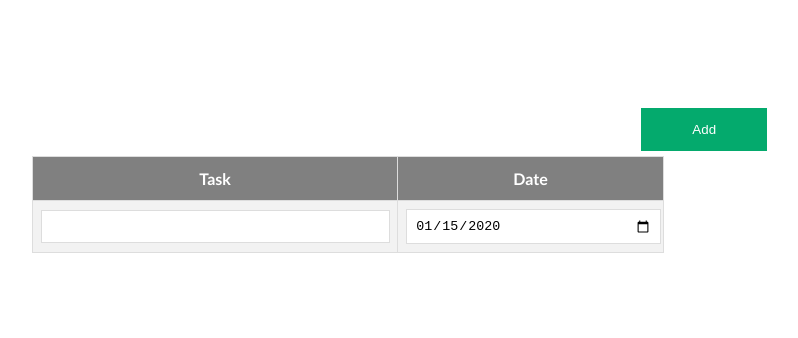
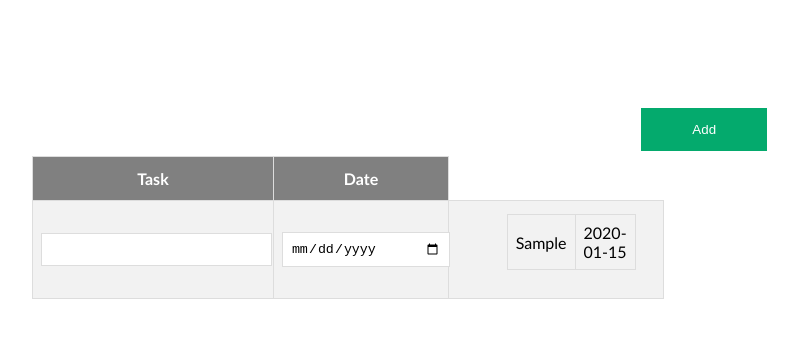
Before and after one commit to sukrutdekhane/Task-List, a React (Create React App) app: page /HomePage in a window 1280 px wide. Both pictures are taken after typing "Sample", "2020-01-15" into the empty fields and a click on the button "Add". Shown: the top 338 px of the page, without its empty margins (292-1090 px from the left). Built offline with nearby package versions, Linux system fonts and the light colour scheme.

Commit message:
created functionality of add elements dynamically in the table

```diff
--- a/src/Components/HomePage.jsx
+++ b/src/Components/HomePage.jsx
@@ -1,8 +1,20 @@
-import React from "react";
+import React, { useState } from "react";
 import Table from "./Table";
 
 function HomePage(){
-  return <Table />
+  const [arr,setArr]=useState([]);
+
+  function addItem(inputValue){
+
+      for(let i=0;i<arr.length;i++)
+      console.log(arr[i])
+
+      setArr((prevValue)=>{
+        return [...prevValue,inputValue]
+      })
+  }
+
+  return <Table data={arr} add={addItem}/>
 }
 
 export default HomePage
--- /dev/null
+++ b/src/Components/NewTable.jsx
@@ -0,0 +1,15 @@
+import React from "react";
+import TableHead from "./TableHead";
+import './table.css'
+
+function NewTable(props){
+   return (<table>
+    {/* <TableHead /> */}
+     <tr>
+        <td>{props.Task}</td>
+        <td>{props.Date}</td>
+     </tr>
+   </table>)
+}
+
+export default NewTable;
--- a/src/Components/Table.jsx
+++ b/src/Components/Table.jsx
@@ -1,21 +1,23 @@
 import React,{useState} from "react";
 import './table.css'
 import TableHead from "./TableHead";
+import NewTable from "./NewTable";
 
-function Table(){
+function Table(props){
     const [inputValue,setInputValue]=useState({
-        Text: "",
+        Task: "",
         Date: ""
     })
     function handleChange(event){
        const newValue=event.target.value;
        const name=event.target.name;
 
+
        setInputValue((prevValue)=>{
-        if(name==="text"){
+        if(name==="task"){
             return (
                 {
-                    Text: newValue,
+                    Task: newValue,
                     Date: prevValue.Date
                 }
             );
@@ -23,23 +25,38 @@ function Table(){
         else{
             return (
                 {
-                    Text: prevValue.Text,
+                    Task: prevValue.Task,
                     Date: newValue
                 }
             );
         }
        })
     }
+
+    function submitData(){
+        props.add(inputValue);
+        setInputValue({
+            Task: "",
+            Date: ""
+        })
+    }
     return (<>
-    <button class="add_button">Add</button>
+    <button onClick={submitData} class="add_button">Add</button>
     <table>
           <TableHead />
         <tr>
           <td>
-          <input onChange={handleChange} type="text" name="task" value={inputValue.Text}/>
+          <input onChange={handleChange} type="text" name="task" value={inputValue.Task}/>
           </td>
           <td>
           <input onChange={handleChange} type="date" name="date" value={inputValue.Date}/>
+          </td>
+          <td>
+             {props.data.map((item)=> {
+                return <>
+                    <NewTable Task={item.Task} Date={item.Date} />
+                </>
+             })}
           </td>
         </tr>
       </table>
```
